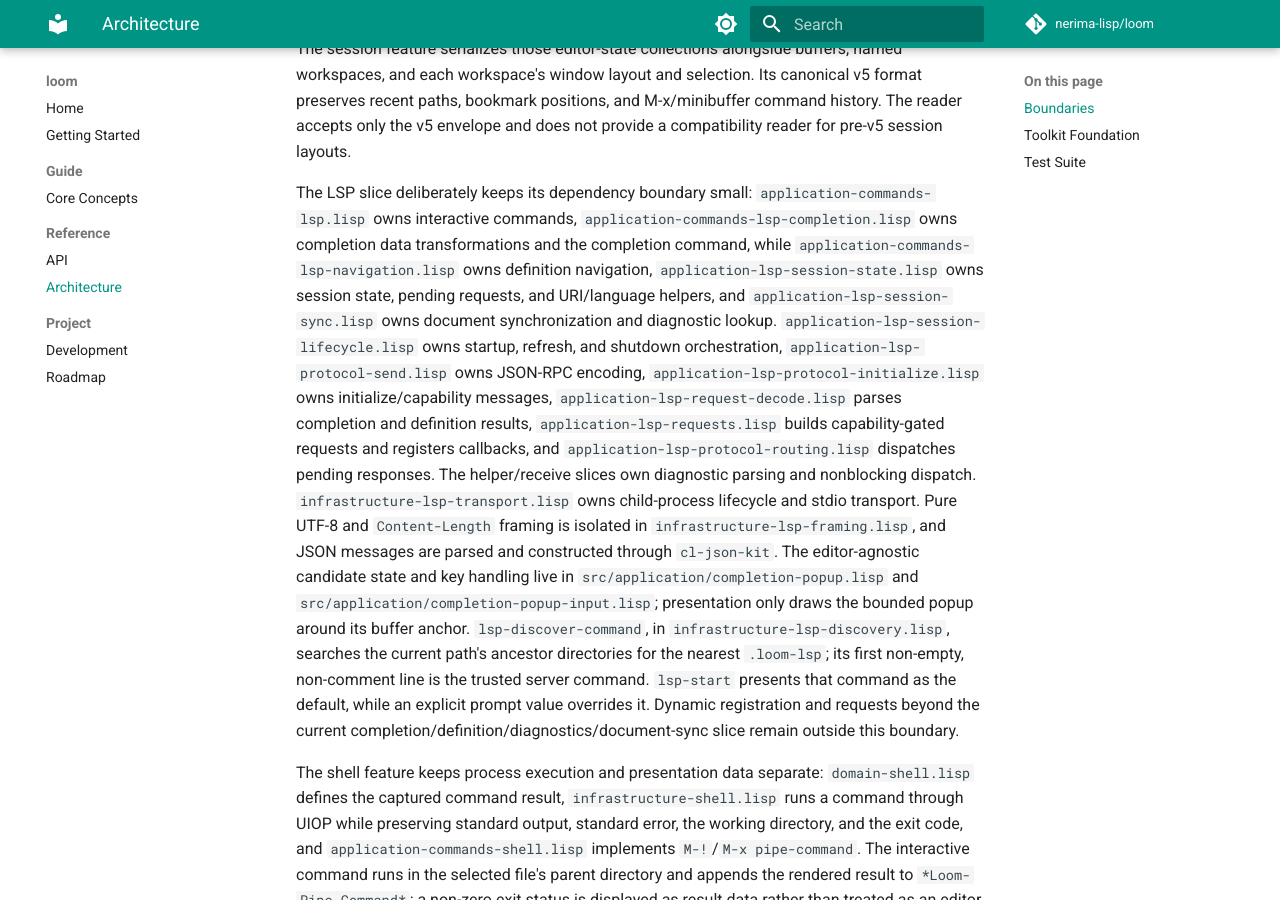
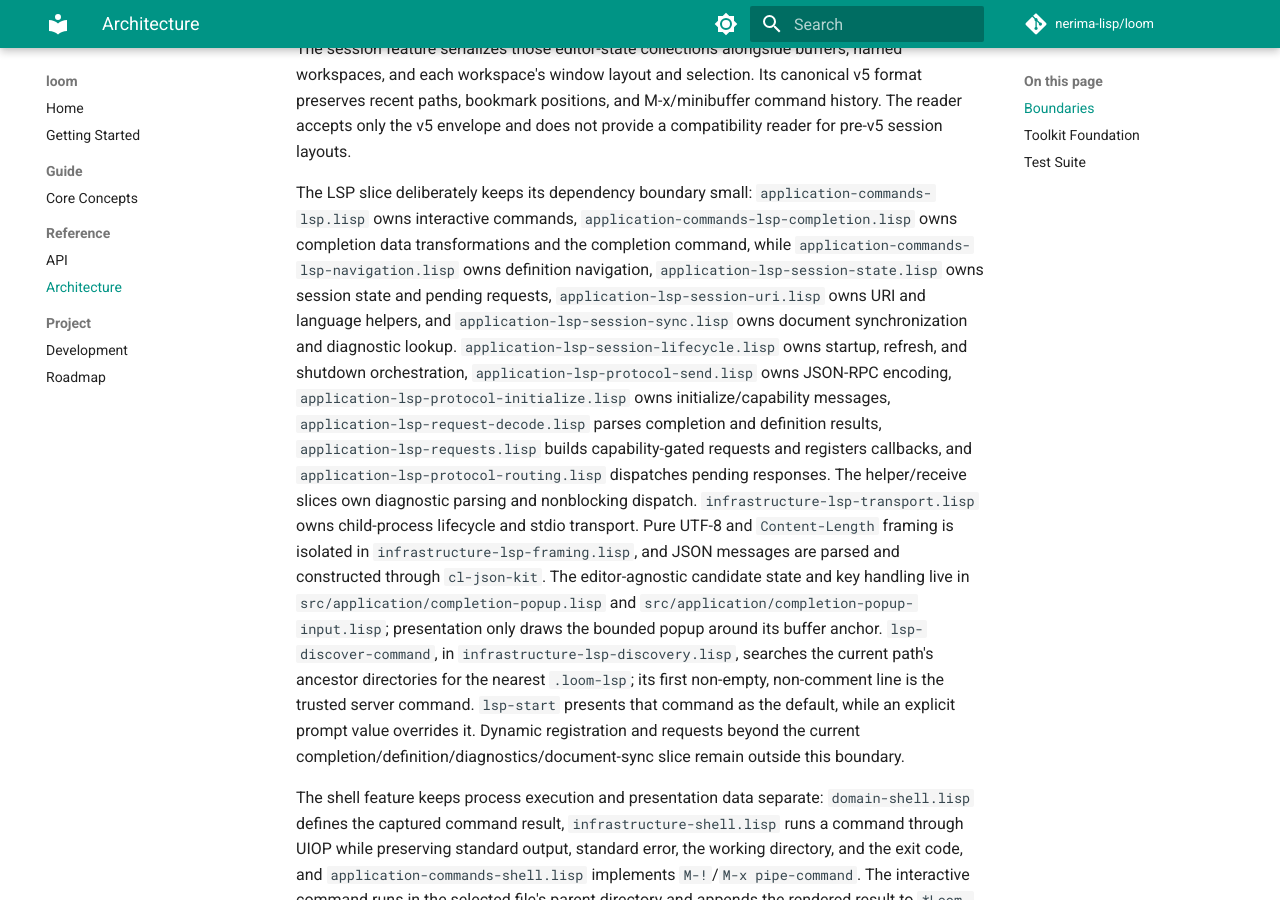
Before and after one commit to nerima-lisp/loom, an MkDocs documentation site: the page built from docs/src/reference/architecture.md, in a window 1280 px wide and 900 px high, scrolled down 2003 px. Built offline with MkDocs 1.6.1 and Material for MkDocs 9.7.7, drawn with Linux system fonts in a browser that asks for light colours; comment, search, counter and statistics services are not loaded.

Commit message:
docs align LSP architecture

```diff
--- a/docs/src/reference/architecture.md
+++ b/docs/src/reference/architecture.md
@@ -101,8 +101,8 @@ The LSP slice deliberately keeps its dependency boundary small:
 `application-commands-lsp-completion.lisp` owns completion data
 transformations and the completion command, while
 `application-commands-lsp-navigation.lisp` owns definition navigation,
-`application-lsp-session-state.lisp` owns session state,
-pending requests, and URI/language helpers, and
+`application-lsp-session-state.lisp` owns session state and pending requests,
+`application-lsp-session-uri.lisp` owns URI and language helpers, and
 `application-lsp-session-sync.lisp` owns document synchronization and
 diagnostic lookup. `application-lsp-session-lifecycle.lisp` owns startup,
 refresh, and shutdown orchestration, `application-lsp-protocol-send.lisp`
```
